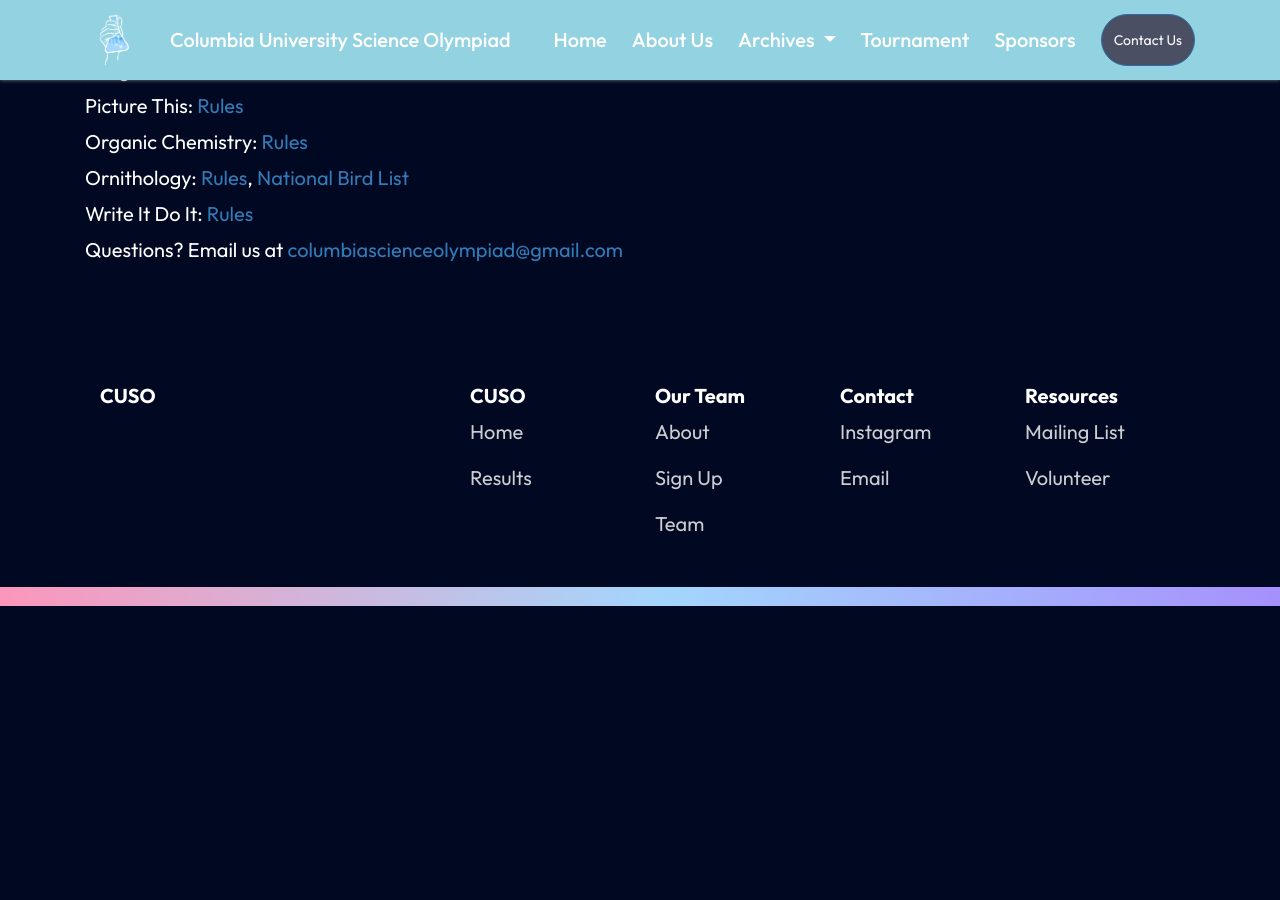
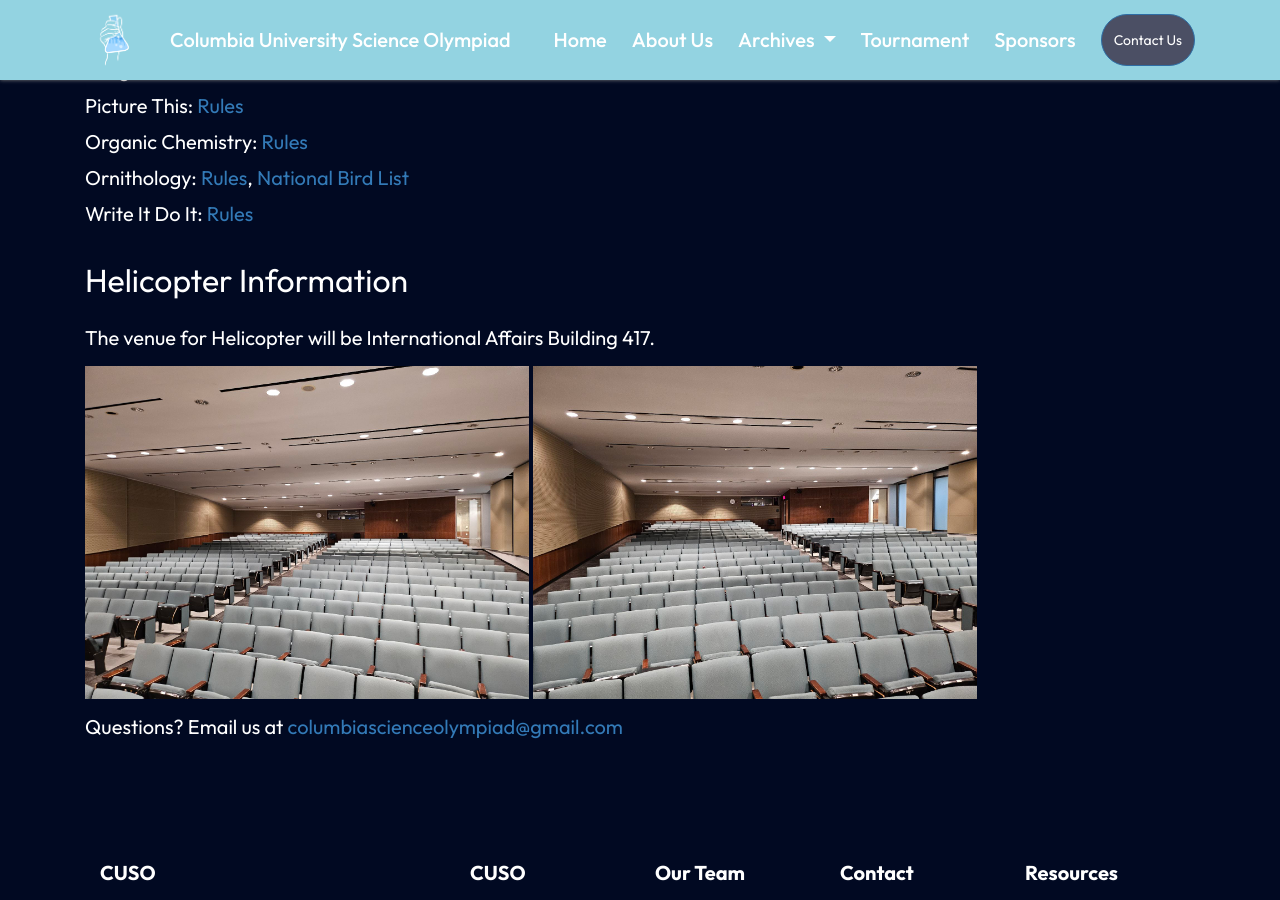
Before and after one commit to columbia-science-olympiad/columbia-science-olympiad.github.io, a Jekyll site: the page built from tournament.md, in a window 1280 px wide and 900 px high, scrolled down 1204 px. Built offline with Jekyll 4.4.1, drawn with Linux system fonts in a browser that asks for light colours; nearby versions of some CDN libraries; before the commit the page ends 1810 px from its top, so only the background shows below that.

Commit message:
added heli photos

```diff
--- a/tournament.md
+++ b/tournament.md
@@ -44,4 +44,10 @@
 -   Ornithology: [Rules](https://drive.google.com/file/d/1AtM-XQvdSU73JMar2Szpn500LxScU8XG/view?usp=sharing), [National Bird List](https://drive.google.com/file/d/1pMo4GjRneITTGPFSz4GxEPjlEscKt7eh/view?usp=sharing)
 -   Write It Do It: [Rules](https://drive.google.com/file/d/1mjuKmZ6EBRhiBg7PBaJFdipOrE84EIUn/view?usp=sharing)
 
+## Helicopter Information
+
+The venue for Helicopter will be International Affairs Building 417.
+
+<img src="/assets/images/iab417-1.jpg" alt="celing picture" width="40%"/> <img src="/assets/images/iab417-2.jpg" alt="celing picture" width="40%"/>
+
 Questions? Email us at [columbiascienceolympiad@gmail.com](mailto:columbiascienceolympiad@gmail.com?)
```
